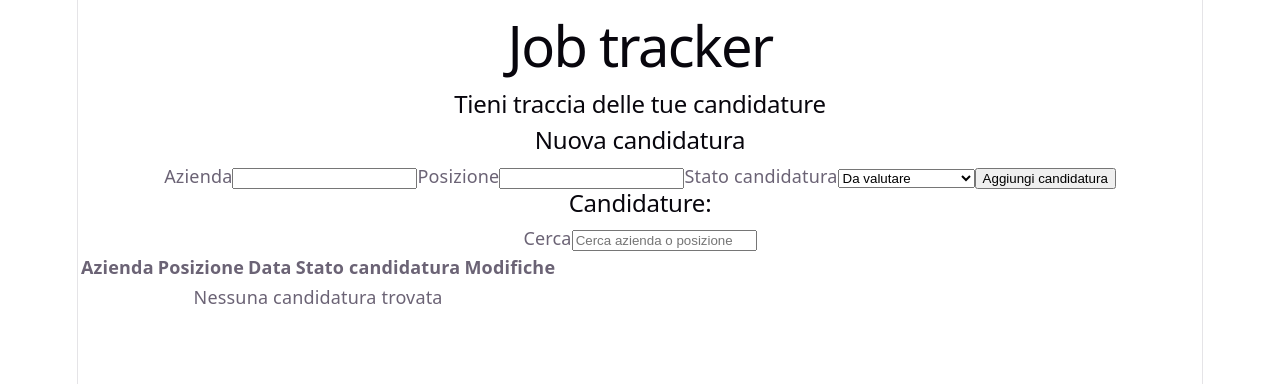
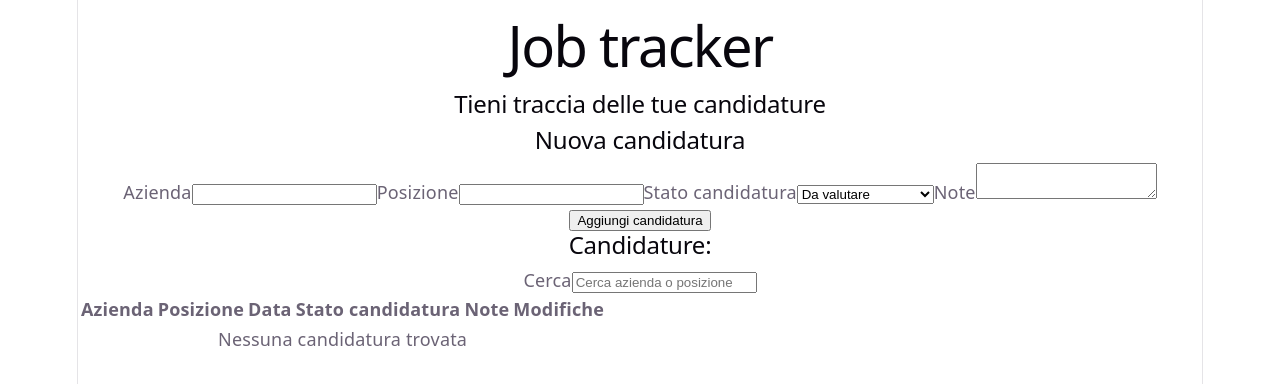
Before and after one commit to ClaudiaSgalippa/Job-Tracker, a React (Vite) app in the folder job-tracker/: page / in a window 1280 px wide. Shown: the top 384 px of the page. Built offline with nearby package versions, Linux system fonts and the light colour scheme.

Commit message:
Aggiunta form "note" con possibilità di modificarla post inserimento

```diff
--- a/job-tracker/src/components/ApplicationForm.jsx
+++ b/job-tracker/src/components/ApplicationForm.jsx
@@ -7,6 +7,8 @@ function ApplicationForm() {
     const [search, setSearch] = useState('')
     const [editingId, setEditingId] = useState(null)
     const [editingStatus, setEditingStatus] = useState('')
+    const [notes, setNotes] = useState('')
+    const [editingNotes, setEditingNotes] = useState('')
     const [applications, setApplications] = useState(() => {
         const savedApplications = localStorage.getItem('applications')
 
@@ -29,6 +31,7 @@ function ApplicationForm() {
             company:company,
             position:position,
             status:status,
+            notes:notes,
             date: new Date().toISOString()
         }
 
@@ -37,6 +40,7 @@ function ApplicationForm() {
         setCompany('')
         setPosition('')
         setStatus('Da valutare')
+        setNotes('')
         document.activeElement.blur()
     }
 
@@ -51,6 +55,7 @@ function ApplicationForm() {
     function handleEdit(application) {
         setEditingId(application.id)
         setEditingStatus(application.status)
+        setEditingNotes(application.notes)
     }
 
     function handleStatusChange(id) {
@@ -58,7 +63,8 @@ function ApplicationForm() {
             if (application.id === id) {
                 return {
                     ...application,
-                    status: editingStatus
+                    status: editingStatus,
+                    notes: editingNotes
                 }
             }
 
@@ -68,6 +74,7 @@ function ApplicationForm() {
         setApplications(updatedApplications)
         setEditingId(null)
         setEditingStatus('')
+        setEditingNotes('')
     }
 
     useEffect(() => {
@@ -111,6 +118,12 @@ function ApplicationForm() {
                     <option value='Rifiutata'>Rifiutata</option>
                     <option value='Assunta'>Assunta</option>
                 </select>
+                <label htmlFor='notes'>Note</label>
+                <textarea
+                    id='notes'
+                    value={notes}
+                    onChange={(event) => setNotes(event.target.value)}
+                ></textarea>
                 <button type='submit'>Aggiungi candidatura</button>
             </form>
             <h2>Candidature:</h2>
@@ -131,13 +144,14 @@ function ApplicationForm() {
                         <th>Posizione</th>
                         <th>Data</th>
                         <th>Stato candidatura</th>
+                        <th>Note</th>
                         <th>Modifiche</th>
                     </tr>
                 </thead>
                 <tbody>
                     {filteredApplications.length === 0 ? (
                         <tr>
-                            <td colSpan='5'>Nessuna candidatura trovata</td>
+                            <td colSpan='6'>Nessuna candidatura trovata</td>
                         </tr>
                     ) : (
                         filteredApplications.map((application) => (
@@ -159,6 +173,16 @@ function ApplicationForm() {
                                     </select>
                                 ) : (
                                     application.status
+                                )}
+                            </td>
+                            <td>
+                                {editingId === application.id ? (
+                                    <textarea
+                                        value={editingNotes}
+                                        onChange={(event) => setEditingNotes(event.target.value)}
+                                    />
+                                ) : (
+                                    application.notes
                                 )}
                             </td>
                             <td>
```
